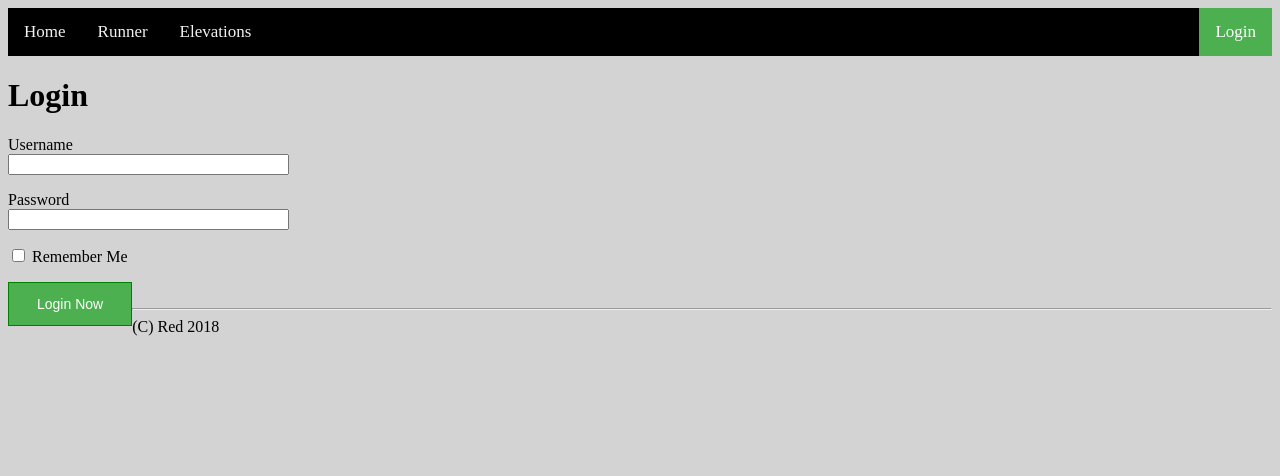
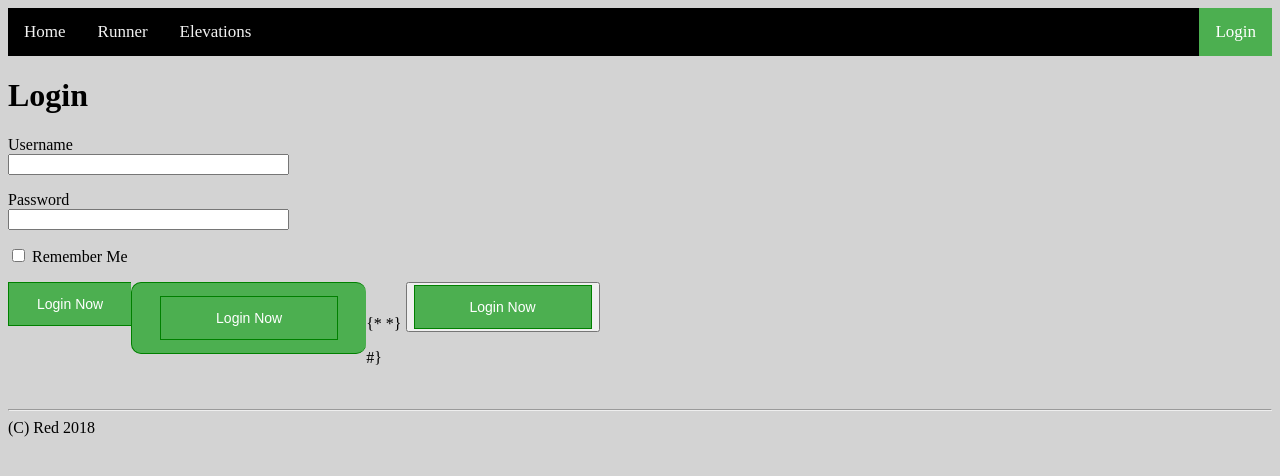
Before and after one commit to idx-horizon/redrunner, a Flask app: page /login/ in a window 1280 px wide. Shown: the top 476 px of the page. Run offline with Flask 2, Linux system fonts and the light colour scheme; parts of the project's set-up code (start-up, migrations or seed data) failed here and were passed over.

Commit message:
refactoring

```diff
--- a/templates/login.html
+++ b/templates/login.html
@@ -30,8 +30,8 @@
             {% endfor %}
         </p>
         <p>{{ form.remember_me() }} {{ form.remember_me.label }}</p>
+       <div class="btn-group">
         <p> {{ form.submit(class_="button") }}
-  {#     <div class="btn-group">
             {* <button class="button" type="Submit">{{form.submit.label(class_="button")}}</button> *}
             <button>{{form.submit.label(class_="button")}}</button>
 
```
